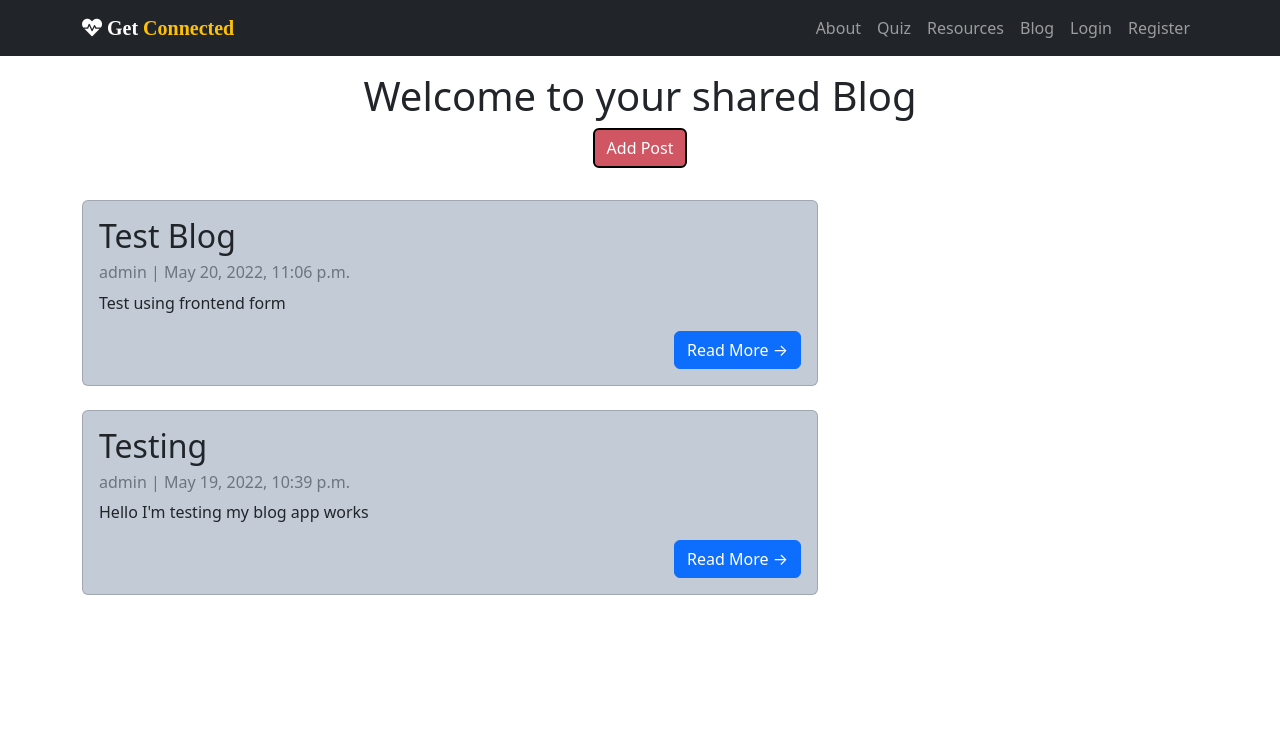
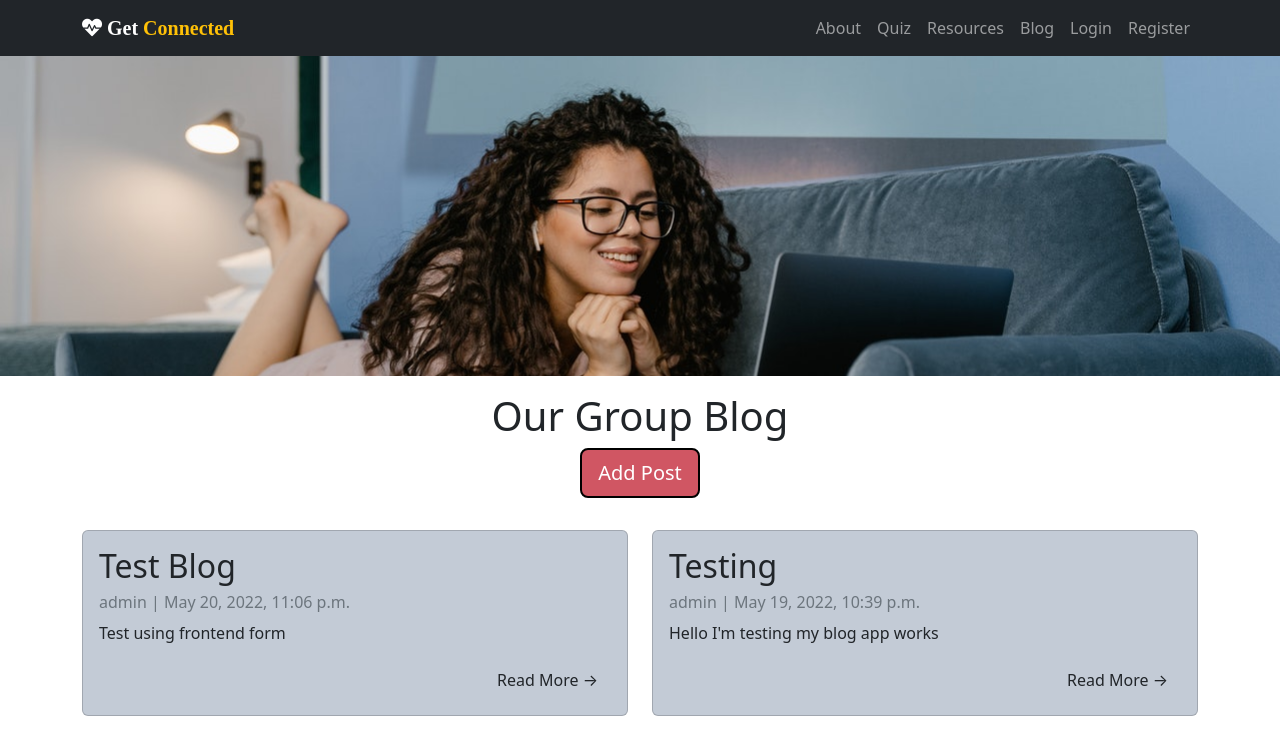
Before and after one commit to SamMartin92/team-10-may-hackathon, a Django app: page /blog/ in a window 1280 px wide. Shown: the top 755 px of the page. Run offline with Django 4.2, Linux system fonts and the light colour scheme; data comes from the database, SQL or seed files in the repository.

Commit message:
Add image container and fixed bs classes

```diff
--- a/blog/templates/blog/blog.html
+++ b/blog/templates/blog/blog.html
@@ -1,34 +1,45 @@
 {% extends 'base.html' %}
 {% load static %}
 
+
+<!-- Page header image -->
+{% block image %}
+<div class="image-container">
+  <div class="row">
+    <div class="col-12 text-center">
+    </div>
+  </div>
+</div>
+{% endblock %}
+
 {% block content %}
-
 <header>
     <div class="container">
         <div class="row">
             <div class="col-10 offset-1 text-center">
-                    <h1 class="mt-3"> Welcome to your shared Blog </h1>
-                    <a href="{% url 'create_post' %}" class="btn btn-primary my-btn mb-3">Add Post</a>
+                    <h1 class="mt-3"> Our Group Blog </h1>
+                    <a href="{% url 'create_post' %}" class="btn btn-lg my-btn mb-3">Add Post</a>
             </div>
         </div>
     </div>
 </header>
+
 <div class="container">
     <div class="row">
-        <div class="col-md-8 mt-3 left">
-            {% for post in posts %}
+        {% for post in posts %}
+        <div class="col-10 offset-1 col-md-6 offset-md-0 mt-3">
             <div class="card mb-4">
                 <div class="card-body">
                     <h2 class="card-title">{{ post.title }}</h2>
                     <p class="card-text text-muted h6">{{ post.author }} | {{ post.created_on}} </p>
-                    <p class="card-text">{{post.content|slice:":200" }}</p>
+                    <p class="card-text">{{ post.content|slice:":200" }}</p>
                     <div class="text-end">
-                        <a href="{% url 'post_detail' post.slug  %}" class="btn btn-primary">Read More &rarr;</a>
+                        <a href="{% url 'post_detail' post.slug  %}" class="btn read-btn">Read More &rarr;</a>
                     </div>
                 </div>
             </div>
-            {% endfor %}
         </div>
+        {% endfor %}
     </div>
 </div>
-{%endblock%}
+{% endblock %}
```
